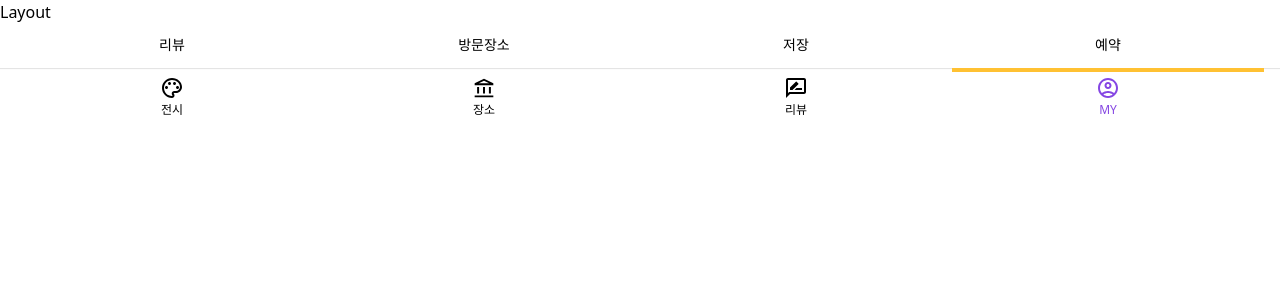
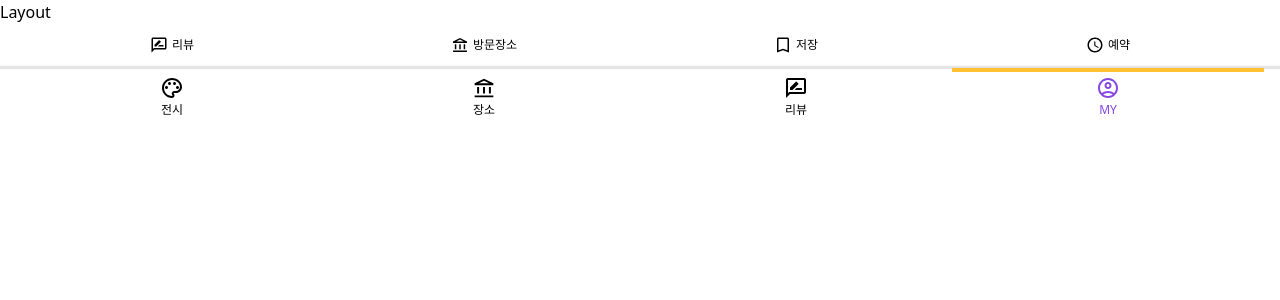
Before and after one commit to hyny-hyuny/gabom-react, a React (Vite) app: page /my in a window 1280 px wide. Shown: the top 300 px of the page. Built offline with nearby package versions, Linux system fonts and the light colour scheme; a web font is replaced by a local one.

Commit message:
[Feat] svg 컴포넌트 아이콘 적용
- 머지 이후 svg 설정 적용 후 Icon 데이터입력

Resolves 탭 내비게이션 개발 #15

```diff
--- a/src/components/atoms/TabNavItem.tsx
+++ b/src/components/atoms/TabNavItem.tsx
@@ -8,7 +8,7 @@ type TabNavItemProps = TabNavItemData & {
 function TabNavItem({
   searchParam,
   label,
-  // Icon,
+  Icon,
   currentSearchParam,
   handleSearchParam,
 }: TabNavItemProps) {
@@ -20,9 +20,9 @@ function TabNavItem({
 
   return (
     <li className='flex flex-1'>
-      <button className={`${isCurrent ?'text-tertairy' :'border-transparent'} border-b-2  w-full flex justify-center items-center py-1 px-4`} onClick={handleClickNavLink}>
-        {/* <Icon /> */}
-        <span className={`text-sm/relaxed font-medium`}>{label}</span>
+      <button className={`${isCurrent ?'text-tertiary' :'border-transparent'} border-b-2  w-full flex gap-1 justify-center items-center py-1 px-4`} onClick={handleClickNavLink}>
+        <Icon width={18} />
+        <span className={`text-xs/relaxed font-medium`}>{label}</span>
       </button>
     </li>
   );
--- a/src/components/molecules/TabNav.tsx
+++ b/src/components/molecules/TabNav.tsx
@@ -1,9 +1,15 @@
-// import TimeIcon from '../../assets/time.svg?react';
-// import SaveIcon from '../../assets/save.svg?react';
+import TimeIcon from '../../assets/time.svg?react';
+import SaveIcon from '../../assets/save.svg?react';
+import PlaceIcon from '../../assets/place.svg?react';
+import ReviewIcon from '../../assets/review.svg?react';
 import TabNavItem from '../atoms/TabNavItem';
 import { useSearchParams } from 'react-router';
 
-export type TabNavItemSearchParam = 'review' | 'place' | 'bookmark' | 'reservation';
+export type TabNavItemSearchParam =
+  | 'review'
+  | 'place'
+  | 'bookmark'
+  | 'reservation';
 
 export type IconType = React.FC<React.SVGProps<SVGSVGElement>> | string;
 
@@ -14,19 +20,19 @@ export interface TabNavItemData {
 }
 
 const tabNavItems: TabNavItemData[] = [
-  { searchParam: 'review', label: '리뷰', Icon: '' },
-  { searchParam: 'place', label: '방문장소', Icon: '' },
-  { searchParam: 'bookmark', label: '저장', Icon: '' },
-  { searchParam: 'reservation', label: '예약', Icon: '' },
+  { searchParam: 'review', label: '리뷰', Icon: ReviewIcon },
+  { searchParam: 'place', label: '방문장소', Icon: PlaceIcon },
+  { searchParam: 'bookmark', label: '저장', Icon: SaveIcon },
+  { searchParam: 'reservation', label: '예약', Icon: TimeIcon },
 ];
 
 function TabNav() {
-  const [searchParams,setSearchParams] = useSearchParams();
-  const currentSearchParam = searchParams.get('tab') as TabNavItemSearchParam
+  const [searchParams, setSearchParams] = useSearchParams();
+  const currentSearchParam = searchParams.get('tab') as TabNavItemSearchParam;
 
   const handleSearchParam = (searchParam: TabNavItemSearchParam) => {
     searchParams.set('tab', searchParam);
-    setSearchParams(searchParams)
+    setSearchParams(searchParams);
   };
 
   const tabNavItemsMap = tabNavItems.map((item) => {
@@ -41,8 +47,11 @@ function TabNav() {
   });
 
   return (
-    <nav className='inner-border px-6 border-gray-100' aria-label="내 정보 목록 내비게이션">
-      <ul className='flex h-11'>{tabNavItemsMap}</ul>
+    <nav
+      className="top-inner-border-bottom px-6 border-gray-100"
+      aria-label="내 정보 목록 내비게이션"
+    >
+      <ul className="flex h-11">{tabNavItemsMap}</ul>
     </nav>
   );
 }
```
